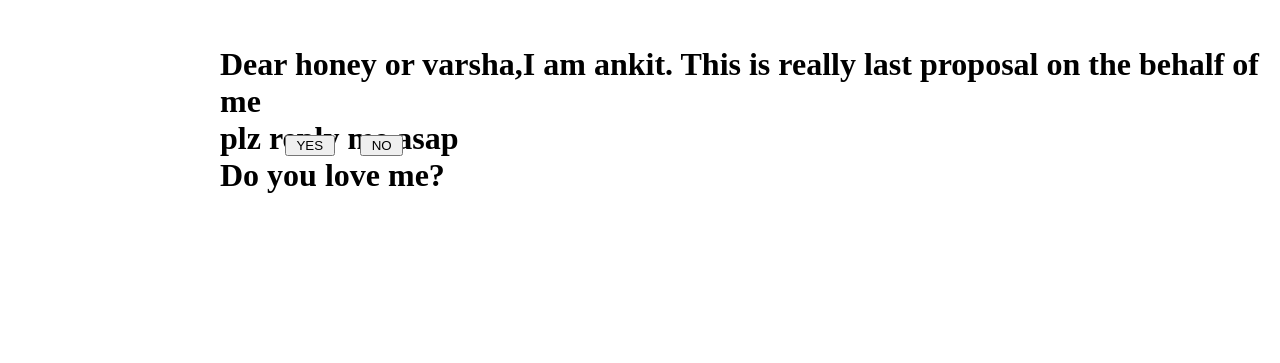
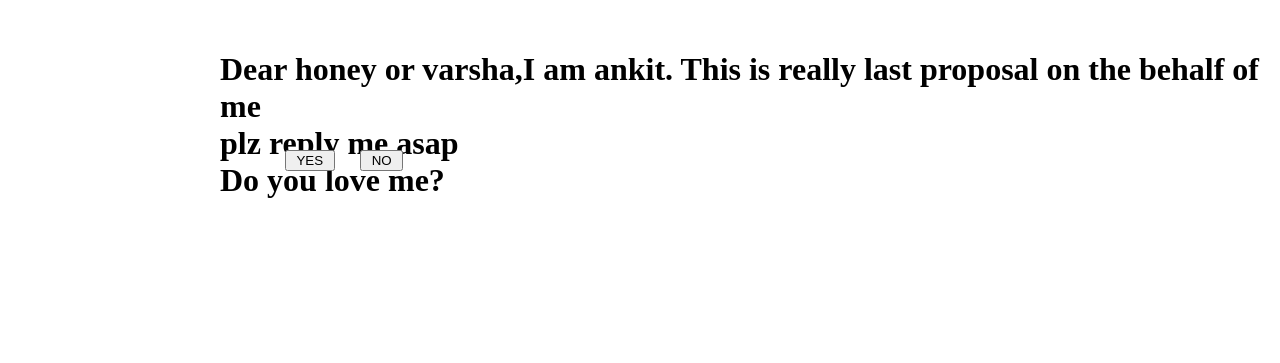
Before and after one commit to Ankitmahadevan/pppp, a plain HTML site: page index.html in a window 1280 px wide. Drawn offline with Linux system fonts and the light colour scheme.

Commit message:
Update index.html

```diff
--- a/index.html
+++ b/index.html
@@ -31,12 +31,12 @@ flag=1
 </script>
 </head>
 <body>
-<h1 style="position:absolute; left:220px; top:25px; width:auto; height:210px;">Dear honey or varsha,I am ankit. This is really last proposal on the behalf of me</br>plz reply me asap</br> Do you love me?</h1>
-<div id="By" style="position:absolute; left:285px; top:135px; width:210px;
+<h1 style="position:absolute; left:220px; top:30px; width:auto; height:210px;">Dear honey or varsha,I am ankit. This is really last proposal on the behalf of me</br>plz reply me asap</br> Do you love me?</h1>
+<div id="By" style="position:absolute; left:285px; top:150px; width:210px;
 height:210px;">
 <input type="button" value=" YES " onclick="f1()" />
 </div>
-<div ID="Bn" style="position:absolute; left:360px; top:135px; width:210px; height:210px;">
+<div ID="Bn" style="position:absolute; left:360px; top:150px; width:210px; height:210px;">
 <input type="button" value=" NO " onmouseover="f()" />
 </div>
 </BODY>
```
